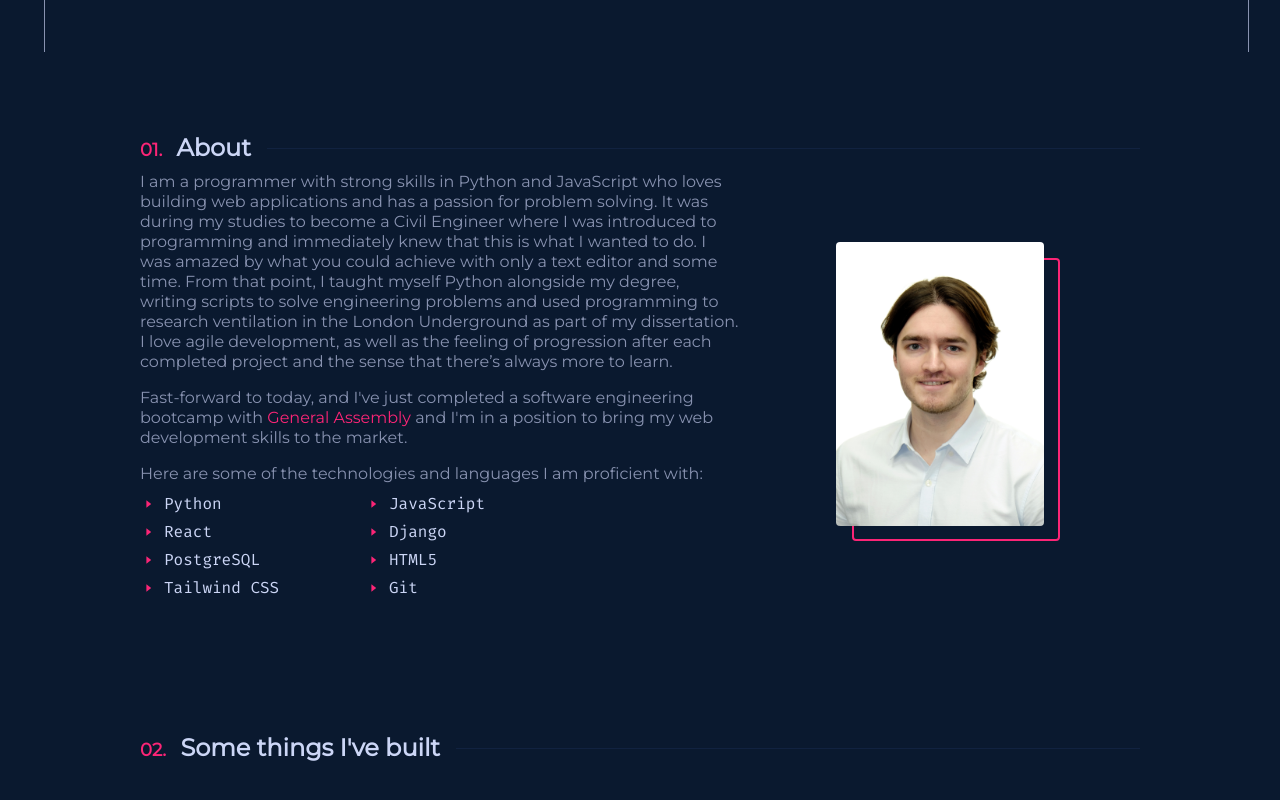
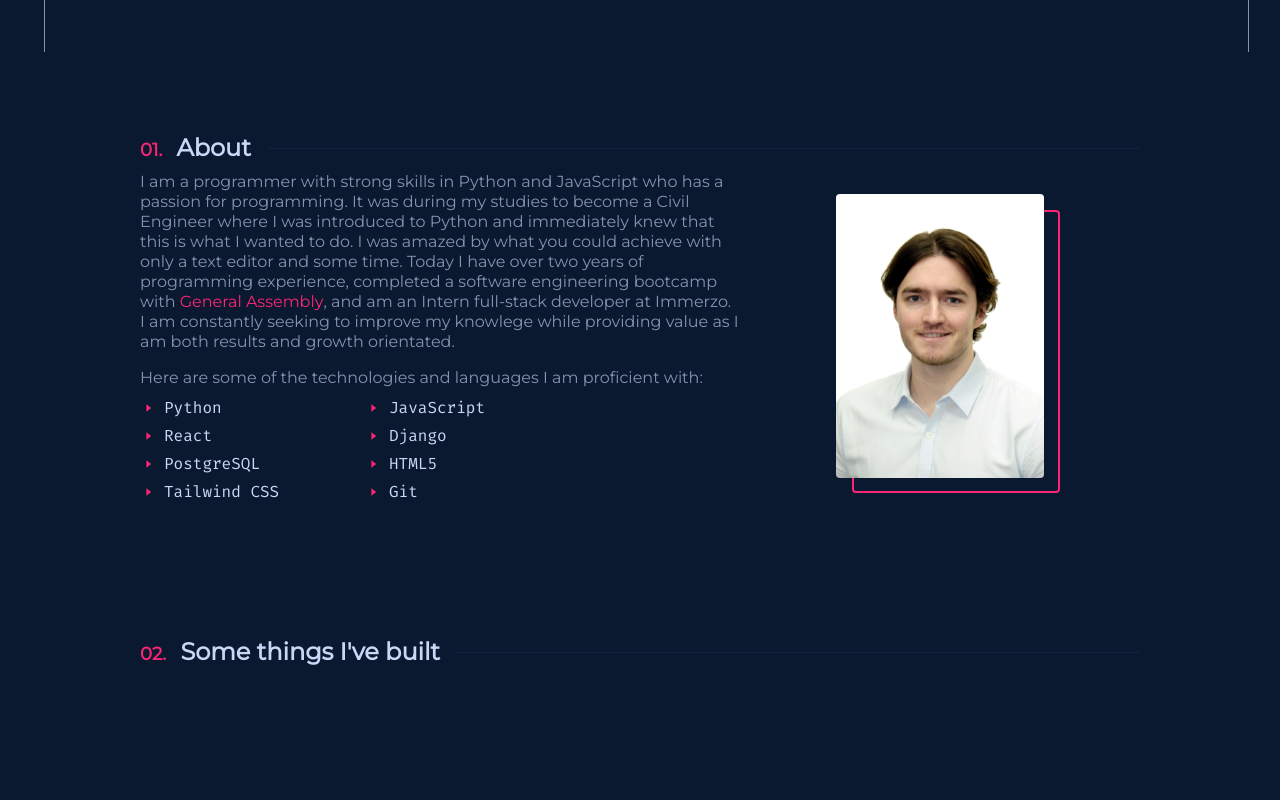
Before and after one commit to maxim-pre/my-portfolio, a React (Create React App) app: page / in a window 1280 px wide. Shown: the part 748-1548 px from the top of the page. Built offline with nearby package versions, Linux system fonts and the light colour scheme.

Commit message:
update about section text

```diff
--- a/src/components/about/about.js
+++ b/src/components/about/about.js
@@ -13,29 +13,23 @@ const About = () => {
         <div className="flex flex-col sm:col-span-3 text-left text-textNormal ">
           <p className="my-2 leading-5">
             I am a programmer with strong skills in Python and JavaScript who
-            loves building web applications and has a passion for problem
-            solving. It was during my studies to become a Civil Engineer where I
-            was introduced to programming and immediately knew that this is what
-            I wanted to do. I was amazed by what you could achieve with only a
-            text editor and some time. From that point, I taught myself Python
-            alongside my degree, writing scripts to solve engineering problems
-            and used programming to research ventilation in the London
-            Underground as part of my dissertation. I love agile development, as
-            well as the feeling of progression after each completed project and
-            the sense that there’s always more to learn.
-          </p>
-          <p className="my-2 leading-5">
-            Fast-forward to today, and I've just completed a software
-            engineering bootcamp with{" "}
+            has a passion for programming. It was during my studies to become a
+            Civil Engineer where I was introduced to Python and immediately knew
+            that this is what I wanted to do. I was amazed by what you could
+            achieve with only a text editor and some time. Today I have over two
+            years of programming experience, completed a software engineering
+            bootcamp with{" "}
             <TextLink
-              label={"General Assembly "}
+              label={"General Assembly"}
               url={
                 "https://generalassemb.ly/?topic=&mkt_account_id=1056949875&mkt_campaign_id=18014985966&mkt_ad_group_id=143659598127&mkt_device_type=c&mkt_keyword=general%20assembly&mkt_matchtype=e&mkt_placement=&mkt_ad_id=616745080558&mkt_network=g&mkt_target_id=aud-1433778186441:kwd-318741616&mkt_feed_item_id=&utm_source=google&utm_medium=paid-search-bra&utm_campaign=TS:TX:BRA:LON:BR:GeneralAssembly:X:Exact&utm_content=campus-lead-lander&utm_term=general%20assembly&gclid=Cj0KCQjwmtGjBhDhARIsAEqfDEfeB_XvQZhiDoqSdi7_zBavzCcg5SBoxQ9Dsf8rASRQRjziryqbj9kaAvduEALw_wcB&gclsrc=aw.ds"
               }
             />
-            and I'm in a position to bring my web development skills to the
-            market.
+            , and am an Intern full-stack developer at Immerzo. I am constantly
+            seeking to improve my knowlege while providing value as I am both
+            results and growth orientated.
           </p>
+
           <p className="my-2 leading-5 text-textNormal">
             Here are some of the technologies and languages I am proficient
             with:
```
